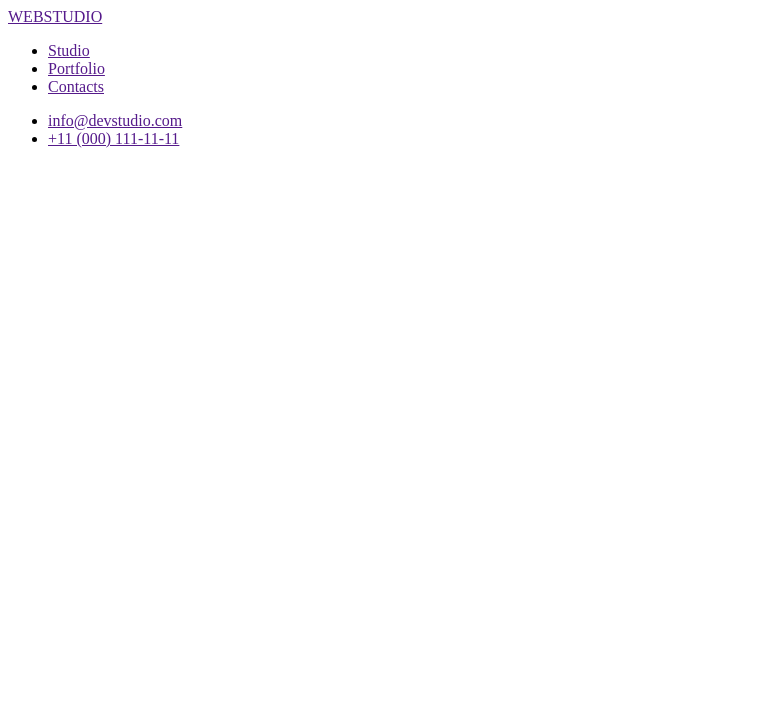
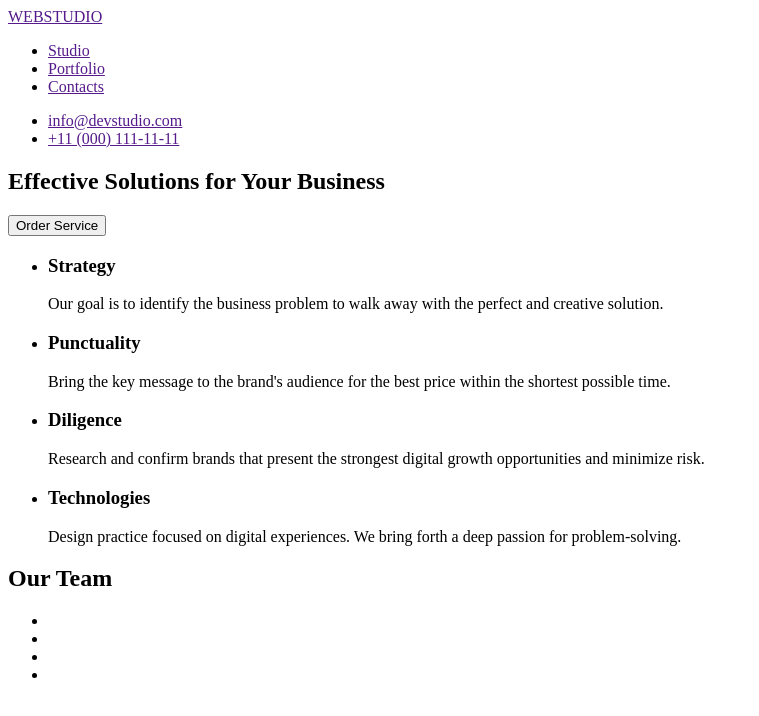
Before and after one commit to sashok1987nk/goit-markup-hw-01, a plain HTML site: page index.html in a window 1280 px wide. Shown: the whole page, without its empty margins (0-759 px from the left). Drawn offline with Linux system fonts and the light colour scheme.

Commit message:
Update index.html

```diff
--- a/index.html
+++ b/index.html
@@ -11,26 +11,56 @@
             <a href="">WEBSTUDIO</a>
             <ul>
                 <li><a href="">Studio</a></li>
-
                 <li><a href="">Portfolio</a></li>
-
                 <li><a href="">Contacts</a></li>
             </ul>
-
         </nav>
-
             <ul>
                 <li><a href="">info@devstudio.com</a></li>
                 <li><a href="">+11 (000) 111-11-11</a></li>
             </ul>
 
-
     </header>
 
+    <main>
+        <section>
+            <h1>Effective Solutions
+            for Your Business</h1>
+            <button type="button">Order Service</button>
+        </section>
+        <section>
+            <ul>
+                <li>
+                    <h3>Strategy</h3>
+                    <p>Our goal is to identify the business
+                    problem to walk away with the perfect and creative solution.</p>
+                </li>
+                <li>
+                    <h3>Punctuality</h3>
+                    <p>Bring the key message to the brand's audience for the best price within the shortest possible time.</p>
+                </li>
+                <li>
+                    <h3>Diligence</h3>
+                    <p>Research and confirm brands that present the strongest digital growth opportunities and minimize risk.</p>
+                </li>
+                <li>
+                    <h3>Technologies</h3>
+                    <p>Design practice focused on digital experiences. We bring forth a deep passion for problem-solving.</p>
+                </li>
+            </ul>
+        </section>
+        <section>
+            <h2>Our Team</h2>
+            <ul>
+                <li>
 
-
-
-    <main></main>
+                </li>
+                <li></li>
+                <li></li>
+                <li></li>
+            </ul>
+        </section>
+    </main>
 
 
 
```
